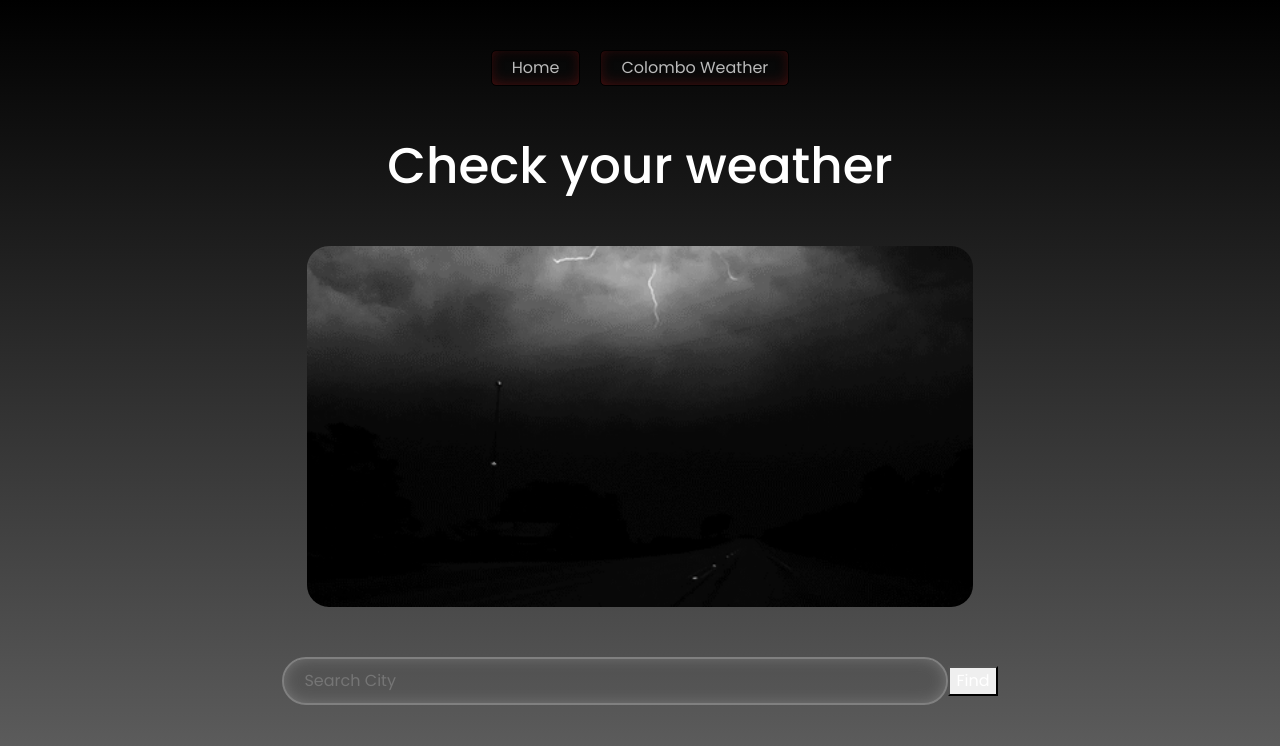
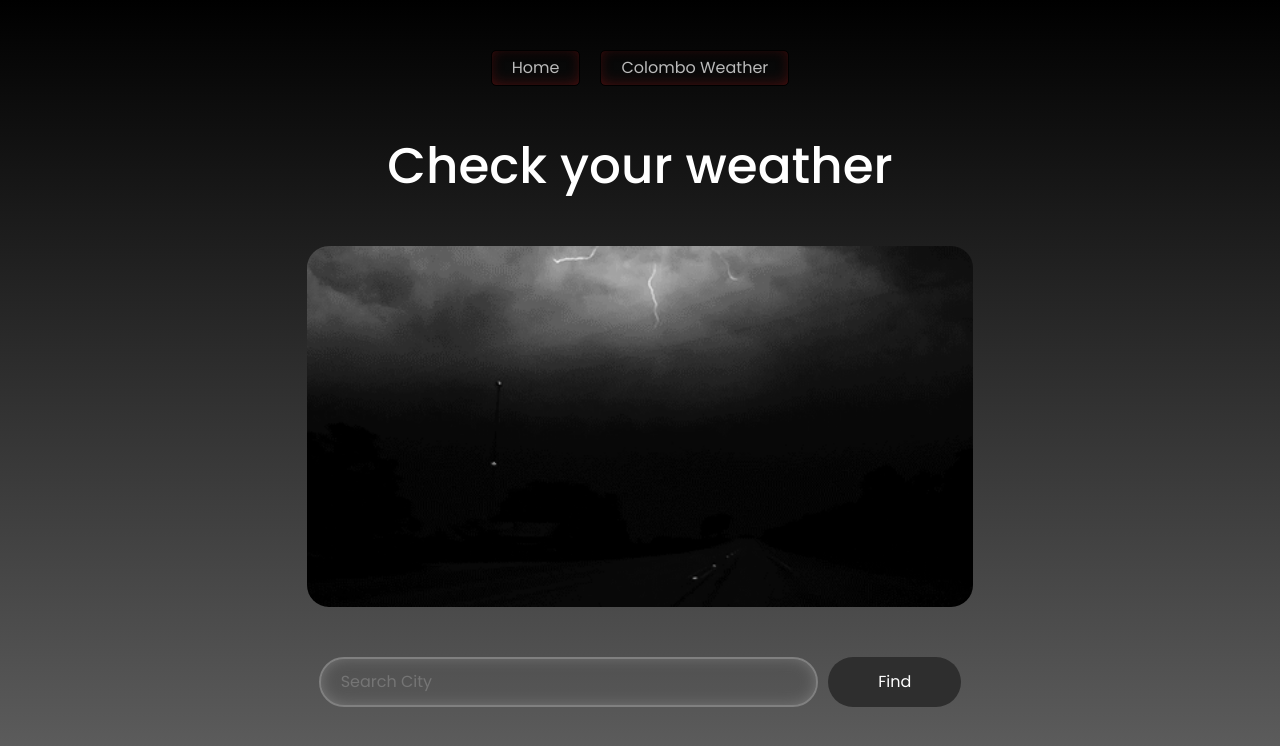
Before and after one commit to priyan1995/React-weather-app, a React (Create React App) app: page / in a window 1280 px wide. Shown: the top 746 px of the page. Built offline with nearby package versions, Linux system fonts and the light colour scheme.

Commit message:
not found error added and UI improvement

```diff
--- a/public/index.html
+++ b/public/index.html
@@ -34,7 +34,7 @@
     rel="stylesheet">
 
 
-  <title>Weather App</title>
+  <title>Weather</title>
 </head>
 
 <body>
--- a/src/App.css
+++ b/src/App.css
@@ -111,15 +111,40 @@ body {
 
 .pd-main-seach-weather {
     background: transparent;
-    margin-top: 50px;
-    width: 60%;
     padding: 10px 20px;
     border-radius: 31px;
     box-shadow: inset 0px 0px 19px -7px #979797;
     color: white;
     border: 2px solid gray;
+    height: 50px;
+    width: 75%;
+
 }
 
-input:focus{
+input:focus {
     outline: none;
 }
+
+.pd-not-found p {
+    margin-top: 24px;
+    color: #ffffff;
+    font-size: 24px;
+}
+
+.pd-search-inp {
+    width: 60%;
+    margin: auto;
+    align-items: center;
+    justify-content: center;
+    margin-top: 50px;
+}
+
+ .pd-search-inp button   {
+    margin-left: 10px;
+    background: #2e2e2e;
+    border: none;
+    padding: 10px;
+    border-radius: 50px;
+    min-width: 20%;
+    height: 50px;
+}
--- a/src/components/SearchWeather.jsx
+++ b/src/components/SearchWeather.jsx
@@ -40,6 +40,7 @@ export const SearchWeather = () => {
                 <div className="container">
                     <div className="row">
                         <div className="col-12 text-center">
+                            <div className="pd-search-inp">
                                 <input
                                     type="text"
                                     placeholder="Search City"
@@ -49,9 +50,12 @@ export const SearchWeather = () => {
 
                                 <button type="submit" onClick={HandleSearch}>Find</button>
                             </div>
+                        </div>
 
                         <div className="col-12 text-center pd-not-found ">
                             <p> {errorNotFound}</p>
+
+
                         </div>
 
                     </div>
```
Lines whose indentation alone changed are shown as unchanged.
